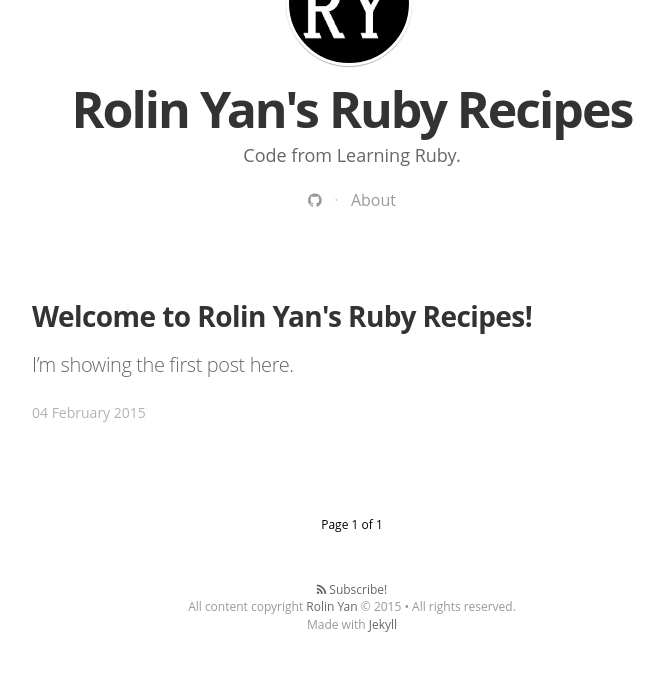
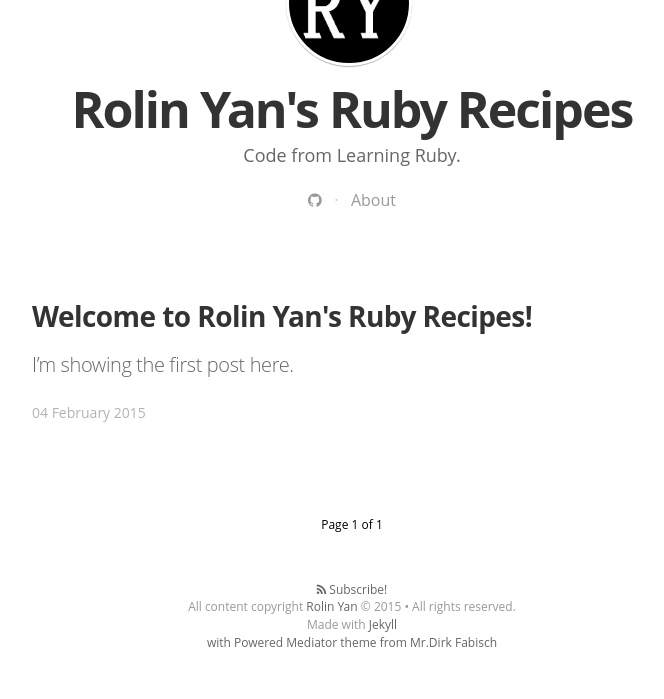
Before and after one commit to rolinyan/ruby_recipes, a Jekyll site: the page built from index.html, in a window 1280 px wide. Shown: the part 225-924 px from the top of the page, without its empty margins (288-952 px from the left). Built offline with Jekyll 4.4.1, drawn with Linux system fonts in a browser that asks for light colours; nearby versions of some CDN libraries; some web fonts are replaced; Markdown is read by kramdown in place of the engine named in the settings; the list of posts is cut into pages by our own code.

Commit message:
add licensed

```diff
--- a/_includes/footer.html
+++ b/_includes/footer.html
@@ -5,6 +5,7 @@
     <div class="inner">
          <section class="copyright">All content copyright <a href="mailto:{{ site.email}}">{{ site.name }}</a> &copy; {{ site.time | date: '%Y' }} &bull; All rights reserved.</section>
          <section class="poweredby">Made with <a href="http://jekyllrb.com"> Jekyll</a></section>
+         <section><a href="https://github.com/dirkfabisch/mediator">with Powered Mediator theme from Mr.Dirk Fabisch</section>
     </div>
 </footer>
 
```
Also changed, not shown: README.md.
